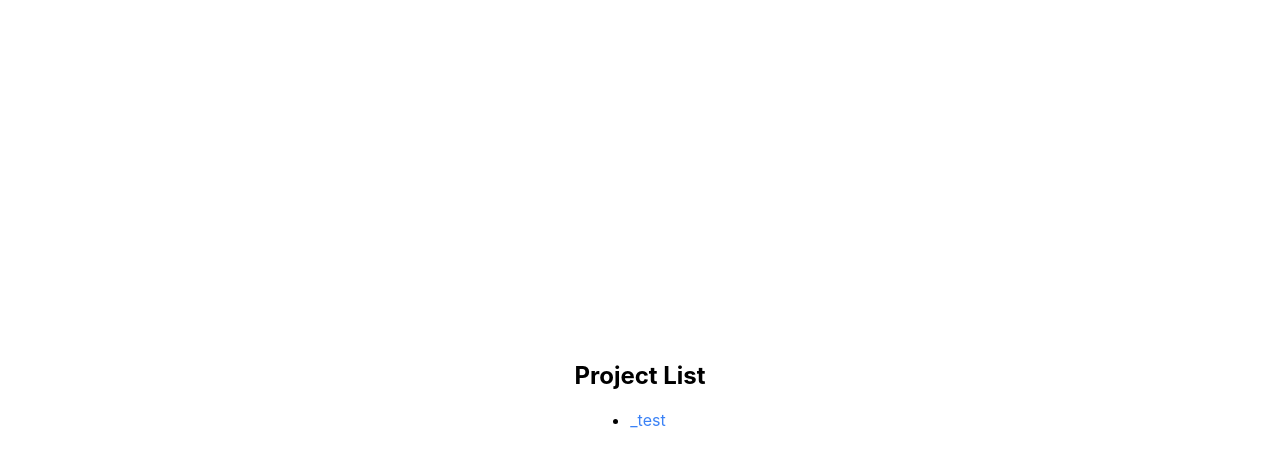
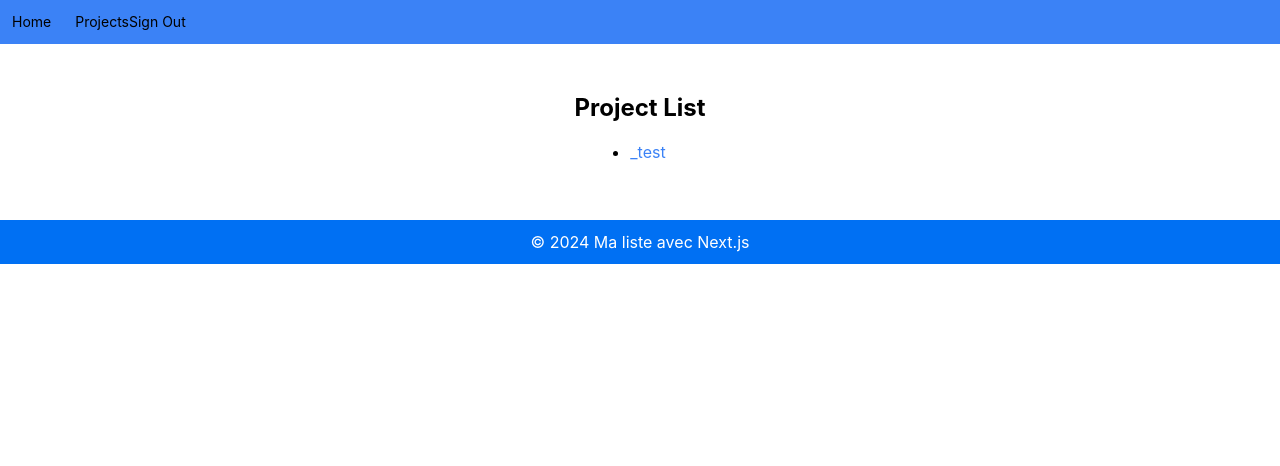
Before and after one commit to Lonejyc/liste, a Next.js app: page /liste in a window 1280 px wide. Shown: the top 466 px of the page. Built offline with nearby package versions, Linux system fonts and the light colour scheme; no server answers; sample sign-in values are in the browser's storage.

Commit message:
Layout signin-signout

```diff
--- a/components/Layout.js
+++ b/components/Layout.js
@@ -2,8 +2,16 @@
 import Head from 'next/head';
 import Link from 'next/link';
 import styles from './Layout.module.css'; // Assurez-vous de créer ce fichier CSS
+import { signIn, useSession } from 'next-auth/react';
 
 const Layout = ({ children, title = 'Default Title' }) => {
+
+    const { data: session, status } = useSession();
+    let isAuthenticated = false;
+    if (status === "authenticated") {
+        isAuthenticated = true;
+    }
+
     return (
         <div className={styles.layout}>
             <Head>
@@ -11,10 +19,14 @@ const Layout = ({ children, title = 'Default Title' }) => {
                 <meta name="description" content="Une application Next.js bien structurée" />
                 <link rel="icon" href="/favicon.ico" />
             </Head>
-            <header className={styles.header}>
+            <header className="flex flex-row p-3 bg-blue-500">
                 <nav className="flex items-center gap-6 text-sm">
                     <Link href="/">Home</Link>
-                    <Link href="/liste">Projects</Link>
+                    {isAuthenticated && <Link href="/liste">Projects</Link>}
+                </nav>
+                <nav className='flex items-center gap-6 text-sm'>
+                    {!isAuthenticated && <button onClick={() => signIn()}>Sign In</button>}
+                    {isAuthenticated && <button onClick={() => signOut()}>Sign Out</button>}
                 </nav>
             </header>
             <main className="flex flex-col items-center justify-center gap-3 px-8 py-8 sm:px-12 lg:col-span-7 lg:px-16 lg:py-12 xl:col-span-6">
--- a/pages/liste/index.js
+++ b/pages/liste/index.js
@@ -3,21 +3,24 @@ import { getSession } from "next-auth/react";
 import fs from 'fs';
 import path from 'path';
 import Link from "next/link";
+import Layout from '../../components/Layout';
 
 export default function Liste({ session, folders }) {
   if (!session) return <p>Access Denied</p>;
 
   return (
-    <div className="flex flex-col justify-center items-center h-screen">
+    <Layout>
+      <div className="flex flex-col justify-center items-center">
         <h1 className="text-2xl font-bold mb-4">Project List</h1>
         <ul className="list-disc pl-4">
           {folders.map((folder) => (
             <li key={folder} className="mb-2">
-            <Link href={`localhost:3000/${folder}`} target="_blank" rel="noopener noreferrer" className="text-blue-500 hover:underline">{folder}</Link>
+              <Link href={`localhost:3000/${folder}`} className="text-blue-500 hover:underline">{folder}</Link>
             </li>
           ))}
         </ul>
       </div>
+    </Layout>
   );
 }
 
```
Also changed, not shown: 1 other file (tests, documents, lock files or other folders). Lines whose indentation alone changed are shown as unchanged.
